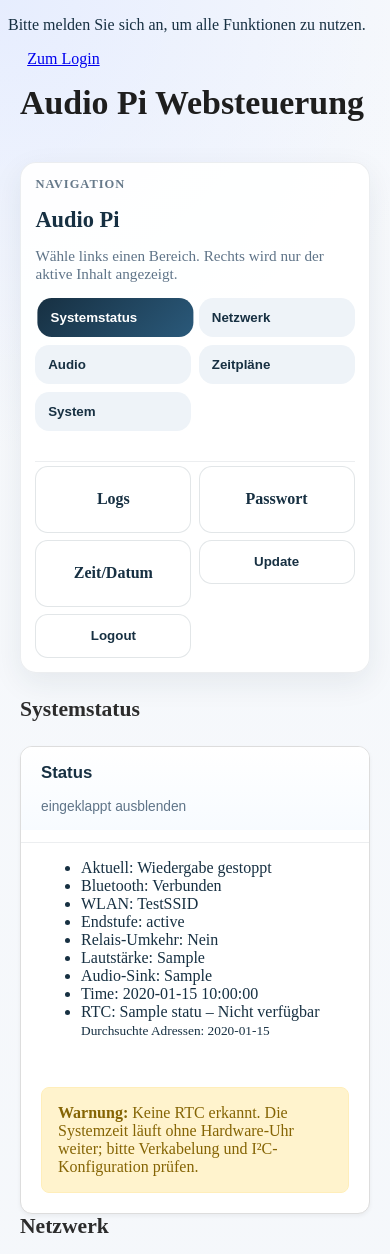
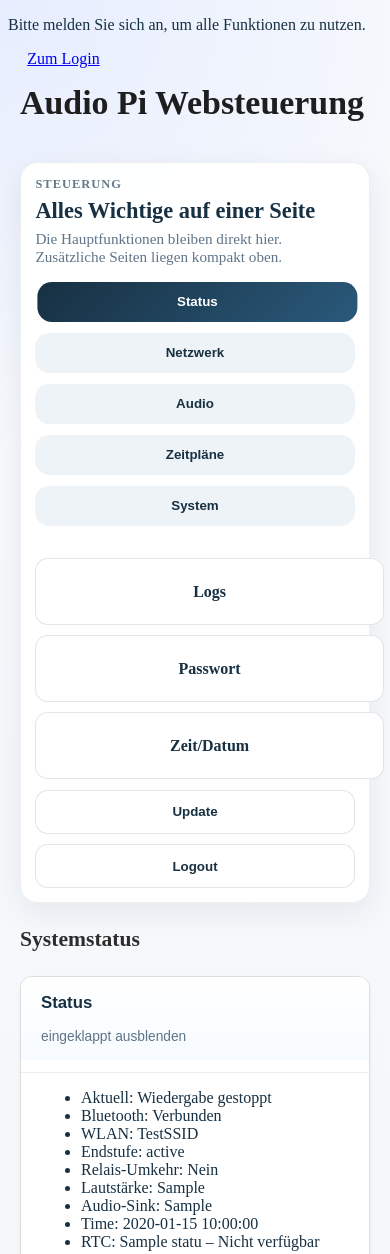
Before and after one commit to CoYoDuDe/Audio-Pi-Websystem, a Flask app: template templates/index.html in a window 390 px wide. Shown: the top 1254 px of the page. Run offline with Flask 3, Linux system fonts and the light colour scheme; the template is opened without the code that fills it: most values are stand-ins (such as "Sample title", 1, 10 or a date in 2020); parts of the project's set-up code (start-up, migrations or seed data) failed here and were passed over.

Commit message:
Simplify dashboard UI and automate installer defaults

```diff
--- a/static/styles.css
+++ b/static/styles.css
@@ -87,15 +87,10 @@ nav form {
 }
 
 .dashboard-shell {
-    display: grid;
-    grid-template-columns: minmax(15rem, 17rem) minmax(0, 1fr);
+    display: flex;
+    flex-direction: column;
     gap: 1.5rem;
     align-items: start;
-}
-
-.dashboard-sidebar {
-    position: sticky;
-    top: 5.5rem;
 }
 
 .dashboard-sidebar__card {
@@ -193,6 +188,10 @@ nav form {
 
 .dashboard-panels {
     min-width: 0;
+    width: 100%;
+    display: flex;
+    flex-direction: column;
+    gap: 1.5rem;
 }
 
 .dashboard-panel {
@@ -221,6 +220,48 @@ nav form {
     display: flex;
     flex-direction: column;
     gap: 1.5rem;
+    width: 100%;
+}
+
+.dashboard-toolbar {
+    display: flex;
+}
+
+.dashboard-toolbar__card {
+    width: 100%;
+    background: rgba(255, 255, 255, 0.94);
+    border: 1px solid rgba(23, 48, 66, 0.08);
+    border-radius: 1.1rem;
+    box-shadow: 0 10px 30px rgba(23, 48, 66, 0.08);
+    padding: 1.1rem;
+    display: grid;
+    gap: 1rem;
+}
+
+.dashboard-toolbar__intro {
+    display: flex;
+    flex-direction: column;
+    gap: 0.35rem;
+}
+
+.dashboard-toolbar__nav,
+.dashboard-toolbar__actions {
+    display: flex;
+    flex-wrap: wrap;
+    gap: 0.65rem;
+}
+
+.dashboard-toolbar__actions .dashboard-sidebar__form {
+    flex: 1 1 10rem;
+}
+
+.dashboard-toolbar__actions .dashboard-sidebar__action,
+.dashboard-toolbar__actions .dashboard-sidebar__action--button,
+.dashboard-toolbar__nav .dashboard-sidebar__link {
+    width: auto;
+    min-width: 8.5rem;
+    justify-content: center;
+    text-align: center;
 }
 
 .dashboard-group-title {
@@ -721,29 +762,6 @@ pre { background: #eee; padding: 1em; }
 }
 
 @media (max-width: 900px) {
-    .dashboard-shell {
-        grid-template-columns: minmax(0, 1fr);
-    }
-
-    .dashboard-sidebar {
-        position: static;
-    }
-
-    .dashboard-sidebar__nav {
-        flex-direction: row;
-        flex-wrap: wrap;
-    }
-
-    .dashboard-sidebar__secondary {
-        display: grid;
-        grid-template-columns: repeat(3, minmax(0, 1fr));
-    }
-
-    .dashboard-sidebar__link {
-        width: auto;
-        min-width: 9rem;
-    }
-
     .dashboard-layout {
         padding: 1.25rem 1rem 2.5rem;
     }
@@ -754,6 +772,20 @@ pre { background: #eee; padding: 1em; }
 
     .dashboard-header {
         align-items: flex-start;
+    }
+
+    .dashboard-toolbar__nav,
+    .dashboard-toolbar__actions {
+        display: grid;
+        grid-template-columns: repeat(2, minmax(0, 1fr));
+    }
+
+    .dashboard-toolbar__actions .dashboard-sidebar__form,
+    .dashboard-toolbar__actions .dashboard-sidebar__action,
+    .dashboard-toolbar__actions .dashboard-sidebar__action--button,
+    .dashboard-toolbar__nav .dashboard-sidebar__link {
+        min-width: 0;
+        width: 100%;
     }
 }
 
@@ -772,23 +804,13 @@ pre { background: #eee; padding: 1em; }
         justify-content: flex-start;
     }
 
-    .dashboard-sidebar__card {
+    .dashboard-toolbar__card {
         padding: 0.9rem;
     }
 
-    .dashboard-sidebar__nav {
-        display: grid;
-        grid-template-columns: repeat(2, minmax(0, 1fr));
-    }
-
-    .dashboard-sidebar__secondary {
-        grid-template-columns: repeat(2, minmax(0, 1fr));
-    }
-
-    .dashboard-sidebar__link {
-        min-width: 0;
-        width: 100%;
-        padding: 0.75rem 0.8rem;
+    .dashboard-toolbar__nav,
+    .dashboard-toolbar__actions {
+        grid-template-columns: minmax(0, 1fr);
     }
 
     .dashboard-layout {
--- a/templates/base.html
+++ b/templates/base.html
@@ -10,10 +10,10 @@
     <link rel="stylesheet" href="{{ url_for('static', filename='styles.css') }}">
 </head>
 <body>
-    {% if current_user.is_authenticated and request.path != '/' %}
+    {% if current_user.is_authenticated %}
     <nav class="topbar">
         <div class="topbar__section topbar__section--utility">
-            <span class="topbar__label">Aktionen</span>
+            <span class="topbar__label">System</span>
             <div class="topbar__group topbar__group--utility">
                 <a href="{{ url_for('index') }}">Start</a>
                 <a href="{{ url_for('logs') }}">Logs</a>
--- a/templates/index.html
+++ b/templates/index.html
@@ -16,19 +16,22 @@
 {% endfor %}
 
 <div class="dashboard-shell">
-    <aside class="dashboard-sidebar">
-        <div class="dashboard-sidebar__card">
-            <p class="dashboard-sidebar__eyebrow">Navigation</p>
-            <h2 class="dashboard-sidebar__title">Audio Pi</h2>
-            <p class="dashboard-sidebar__hint">Wähle links einen Bereich. Rechts wird nur der aktive Inhalt angezeigt.</p>
-            <nav class="dashboard-sidebar__nav" aria-label="Bereiche">
-                <button type="button" class="dashboard-sidebar__link is-active" data-dashboard-target="group-status">Systemstatus</button>
+    <div class="dashboard-panels">
+<section class="dashboard-toolbar dashboard-panel is-active" id="group-toolbar">
+    <div class="dashboard-toolbar__card">
+        <div class="dashboard-toolbar__intro">
+            <p class="dashboard-sidebar__eyebrow">Steuerung</p>
+            <h2 class="dashboard-sidebar__title">Alles Wichtige auf einer Seite</h2>
+            <p class="dashboard-sidebar__hint">Die Hauptfunktionen bleiben direkt hier. Zusätzliche Seiten liegen kompakt oben.</p>
+        </div>
+        <nav class="dashboard-toolbar__nav" aria-label="Bereiche">
+            <button type="button" class="dashboard-sidebar__link is-active" data-dashboard-target="group-status">Status</button>
             <button type="button" class="dashboard-sidebar__link" data-dashboard-target="group-network">Netzwerk</button>
             <button type="button" class="dashboard-sidebar__link" data-dashboard-target="group-audio">Audio</button>
             <button type="button" class="dashboard-sidebar__link" data-dashboard-target="group-schedules">Zeitpläne</button>
             <button type="button" class="dashboard-sidebar__link" data-dashboard-target="group-system">System</button>
         </nav>
-            <div class="dashboard-sidebar__secondary">
+        <div class="dashboard-toolbar__actions">
             <a href="{{ url_for('logs') }}" class="dashboard-sidebar__action">Logs</a>
             <a href="{{ url_for('change_password') }}" class="dashboard-sidebar__action">Passwort</a>
             <a href="{{ url_for('set_time') }}" class="dashboard-sidebar__action">Zeit/Datum</a>
@@ -42,9 +45,7 @@
             </form>
         </div>
     </div>
-    </aside>
-
-    <div class="dashboard-panels">
+</section>
 <div class="dashboard-group dashboard-panel is-active" id="group-status">
     <h2 class="dashboard-group-title">Systemstatus</h2>
     {% if flash_groups.general %}
```
Also changed, not shown: tests/test_install_target_user.py (+7 -4 lines), tests/test_login_page.py (+21 -0 lines), 1 other file. Lines whose indentation alone changed are shown as unchanged.
